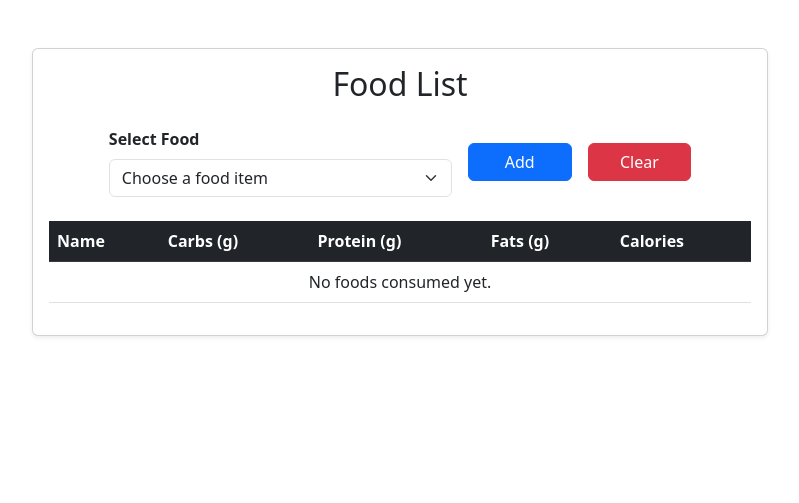
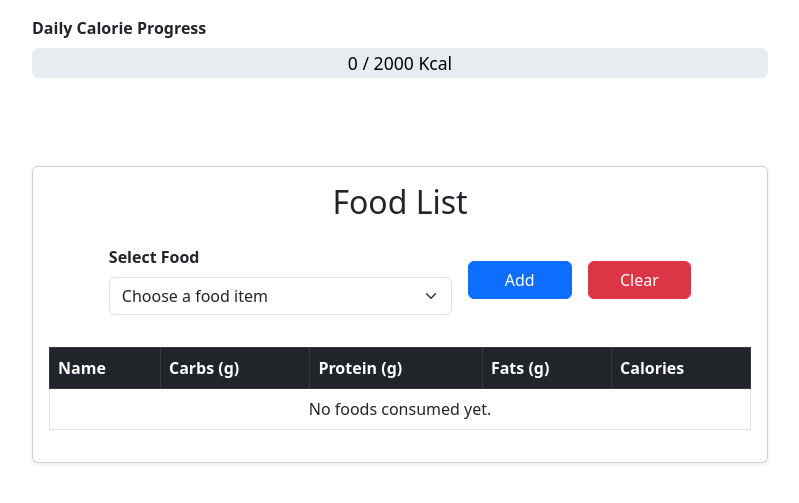
Before and after one commit to abdolbasir/calorie-count, a Django app: page /foods/ in a window 1280 px wide. Shown: the top 503 px of the page, without its empty margins (240-1039 px from the left). Run offline with Django 5.2, Linux system fonts and the light colour scheme; the visitor is signed in with stand-in values (Sample User, id 1); data that the repository does not hold is empty.

Commit message:
The progress bar and its functionality add to the app

```diff
--- /dev/null
+++ b/myapp/static/myapp/food_list.js
@@ -0,0 +1,30 @@
+// static/myapp/food_list.js
+// Handles progress bar color and form clear button logic
+
+document.addEventListener('DOMContentLoaded', function() {
+    // Progress bar color logic
+    var bar = document.getElementById('calorieProgress');
+    if (bar) {
+        var calories = parseFloat(bar.getAttribute('data-calories'));
+        // Remove all possible bg classes
+        bar.classList.remove('bg-success', 'bg-danger', 'bg-warning', 'bg-primary');
+        if (calories < 1500) {
+            bar.classList.add('bg-warning');
+        } else if (calories <= 2000) {
+            bar.classList.add('bg-success');
+        } else {
+            bar.classList.add('bg-danger');
+        }
+    }
+
+    // Clear button disables required on select
+    var clearBtn = document.getElementById('clear-btn');
+    if (clearBtn) {
+        clearBtn.addEventListener('click', function(e) {
+            var select = document.getElementById('id_food');
+            if (select) {
+                select.required = false;
+            }
+        });
+    }
+});
--- a/myapp/templates/myapp/food_list.html
+++ b/myapp/templates/myapp/food_list.html
@@ -1,6 +1,20 @@
 {% extends 'base.html' %}
+{% load static %}
 {% load form_tags %}
 {% block content %}
+<div class="container py-3">
+    <div class="row justify-content-center">
+        <div class="col-lg-8">
+            <label for="calorieProgress" class="form-label fw-semibold">Daily Calorie Progress</label>
+            <div class="progress mb-4 position-relative" style="height: 30px;">
+                <div id="calorieProgress" class="progress-bar" role="progressbar" style="width: {{ percent_calories }}%; font-size: 1.1rem;" data-calories="{{ sum_calories|floatformat:0 }}"></div>
+                <span class="position-absolute w-100 text-center" style="top: 0; left: 0; line-height: 30px; font-size: 1.1rem; color: #000;">
+                    {{ sum_calories|floatformat:0 }} / 2000 Kcal
+                </span>
+            </div>
+        </div>
+    </div>
+</div>
 <div class="container py-5">
     <div class="row justify-content-center">
         <div class="col-lg-8">
@@ -16,29 +30,19 @@
                     {% endif %}
                     <form method="post" class="row g-3 align-items-center justify-content-center mb-4">
                         {% csrf_token %}
-                        <div class="col-md-6">
+                        <div class="col-md-6 mb-2">
                             <label for="id_food" class="form-label fw-semibold">{{ form.food.label }}</label>
                             {{ form.food|add_class:'form-select' }}
                         </div>
-                        <div class="col-md-2 d-grid">
+                        <div class="col-md-2 d-grid mb-2">
                             <button type="submit" class="btn btn-primary btn-block">Add</button>
                         </div>
-                        <div class="col-md-2 d-grid">
+                        <div class="col-md-2 d-grid mb-2">
                             <button type="submit" name="clear" value="1" class="btn btn-danger btn-block" id="clear-btn">Clear</button>
                         </div>
                     </form>
-                    <script>
-                        document.getElementById('clear-btn').addEventListener('click', function(e) {
-                            // Remove required attribute from the select field before submitting
-                            var select = document.getElementById('id_food');
-                            if (select) {
-                                select.required = false;
-                            }
-                        });
-                    </script>
-                    </form>
-                    <div class="table-responsive">
-                        <table class="table table-hover align-middle">
+                    <div class="table-responsive mt-4">
+                        <table class="table table-hover align-middle table-bordered bg-white">
                             <thead class="table-dark">
                                 <tr>
                                     <th>Name</th>
@@ -61,10 +65,10 @@
                                     {% endfor %}
                                     <tr style="background-color: #e0f7fa; font-weight: bold;">
                                         <td>Total</td>
-                                        <td>{{ sum_carbs }}</td>
-                                        <td>{{ sum_protein }}</td>
-                                        <td>{{ sum_fats }}</td>
-                                        <td>{{ sum_calories }}</td>
+                                        <td>{{ sum_carbs }} (gm)</td>
+                                        <td>{{ sum_protein }} (gm)</td>
+                                        <td>{{ sum_fats }} (gm)</td>
+                                        <td>{{ sum_calories }} (Kcal)</td>
                                     </tr>
                                 {% else %}
                                     <tr><td colspan="5" class="text-center">No foods consumed yet.</td></tr>
@@ -77,4 +81,5 @@
         </div>
     </div>
 </div>
+<script src="{% static 'myapp/food_list.js' %}"></script>
 {% endblock %}
--- a/myapp/views.py
+++ b/myapp/views.py
@@ -36,6 +36,7 @@ def food_list(request):
     sum_protein = round(sum([item.food_consumed.protein for item in consumed]), 2) if consumed else 0
     sum_fats = round(sum([item.food_consumed.fats for item in consumed]), 2) if consumed else 0
     sum_calories = round(sum([item.food_consumed.calories for item in consumed]), 2) if consumed else 0
+    percent_calories = min(int((sum_calories / 2000) * 100), 100) if sum_calories else 0
     return render(request, 'myapp/food_list.html', {
         'foods': foods,
         'form': form,
@@ -44,4 +45,5 @@ def food_list(request):
         'sum_protein': sum_protein,
         'sum_fats': sum_fats,
         'sum_calories': sum_calories,
+        'percent_calories': percent_calories,
     })
```
Also changed, not shown: mysie/settings.py (+8 -4 lines).
